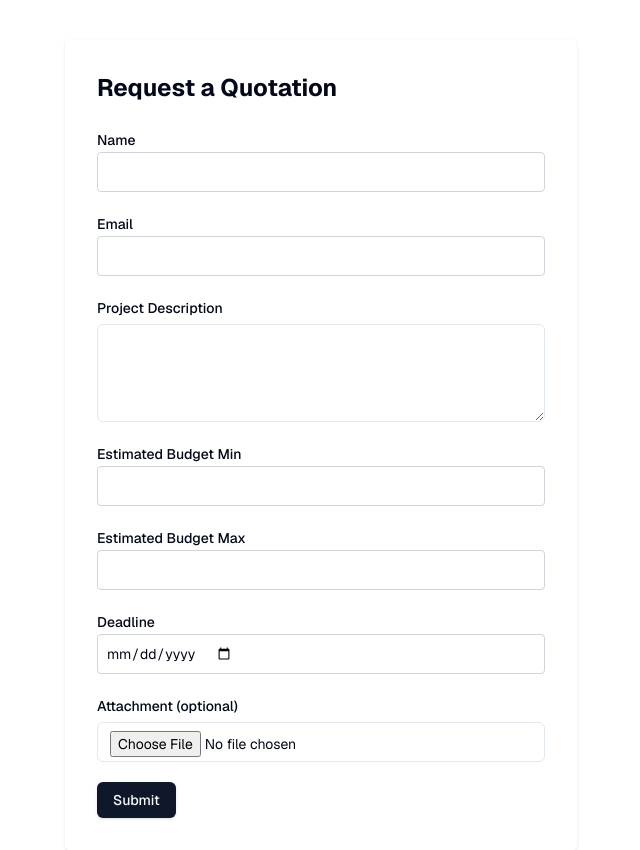
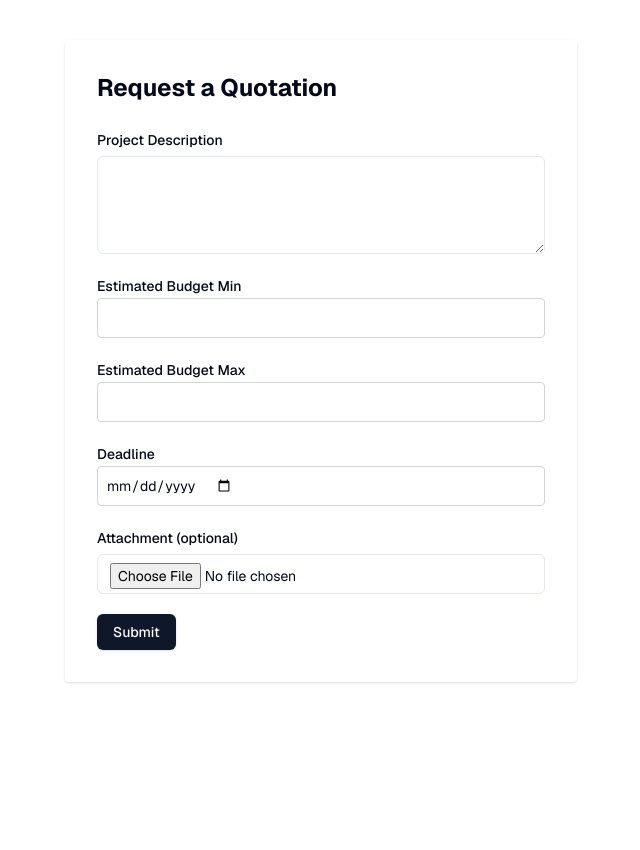
Before and after one commit to Jeroferprac/contractorwebapp, a Next.js app in the folder Frontend/: page /quotationform in a window 1280 px wide. Shown: the whole page, without its empty margins (319-959 px from the left). After the commit the page ends 800 px from the top, so only its background shows below. Built offline with nearby package versions, Linux system fonts and the light colour scheme.

Commit message:
Quotationform updated

```diff
--- a/Frontend/app/quotationform/page.tsx
+++ b/Frontend/app/quotationform/page.tsx
@@ -10,8 +10,7 @@ import TextareaField from "@/components/forms/TextareaField";
 import FileField from "@/components/forms/FileField";
 
 const schema = z.object({
-  name: z.string().min(1, "Name is required"),
-  email: z.string().email("Invalid email"),
+
   description: z.string().min(10, "Description must be at least 10 characters"),
   budgetMin: z.string(),
   budgetMax: z.string(),
@@ -20,8 +19,7 @@ const schema = z.object({
 
 const QuotationFormPage = () => {
   const [form, setForm] = useState({
-    name: "",
-    email: "",
+
     description: "",
     budgetMin: "",
     budgetMax: "",
@@ -54,8 +52,6 @@ const QuotationFormPage = () => {
       setSubmitting(false);
       setSuccess(true);
       setForm({
-        name: "",
-        email: "",
         description: "",
         budgetMin: "",
         budgetMax: "",
@@ -74,22 +70,7 @@ const QuotationFormPage = () => {
         </div>
       )}
       <form onSubmit={handleSubmitForm} className="space-y-5">
-        <FormField
-          label="Name"
-          name="name"
-          type="text"
-          value={form.name}
-          onChange={handleChange}
-          required
-        />
-        <FormField
-          label="Email"
-          name="email"
-          type="email"
-          value={form.email}
-          onChange={handleChange}
-          required
-        />
+
         <TextareaField
           label="Project Description"
           name="description"
```
